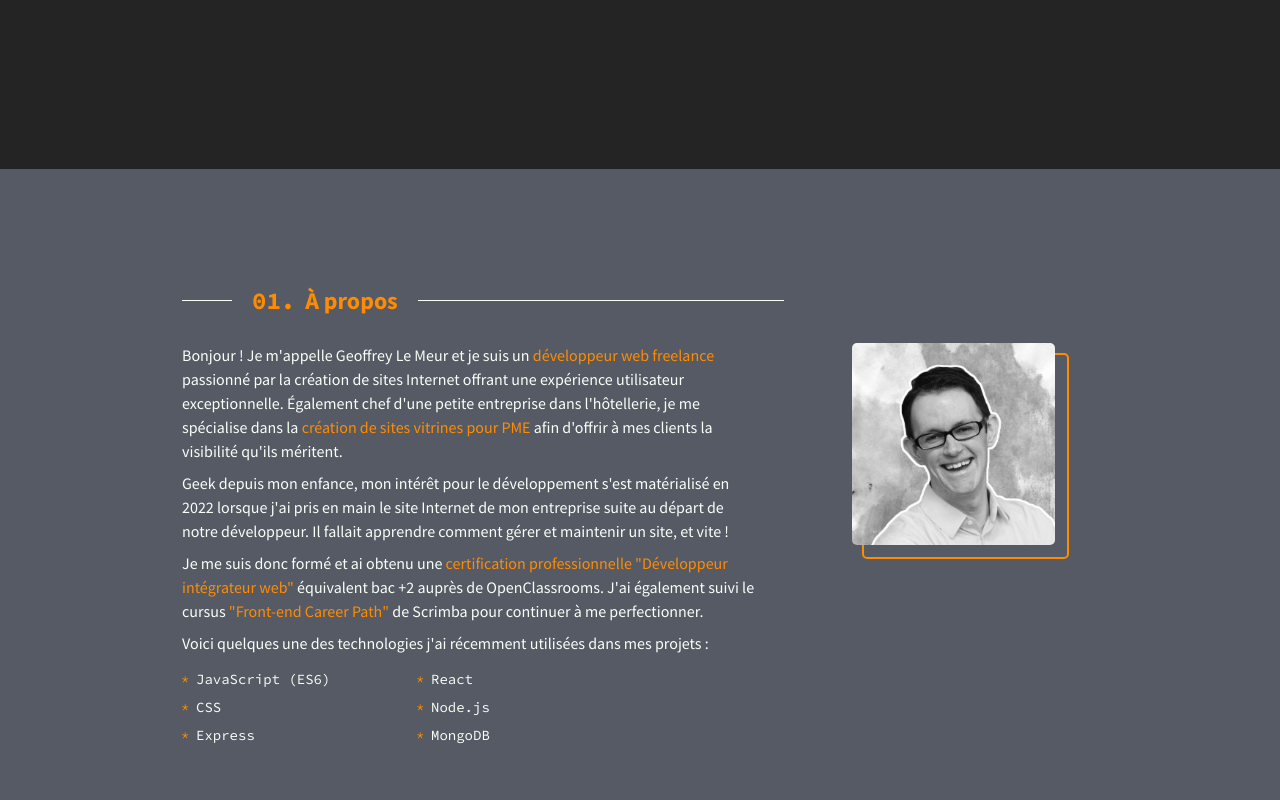
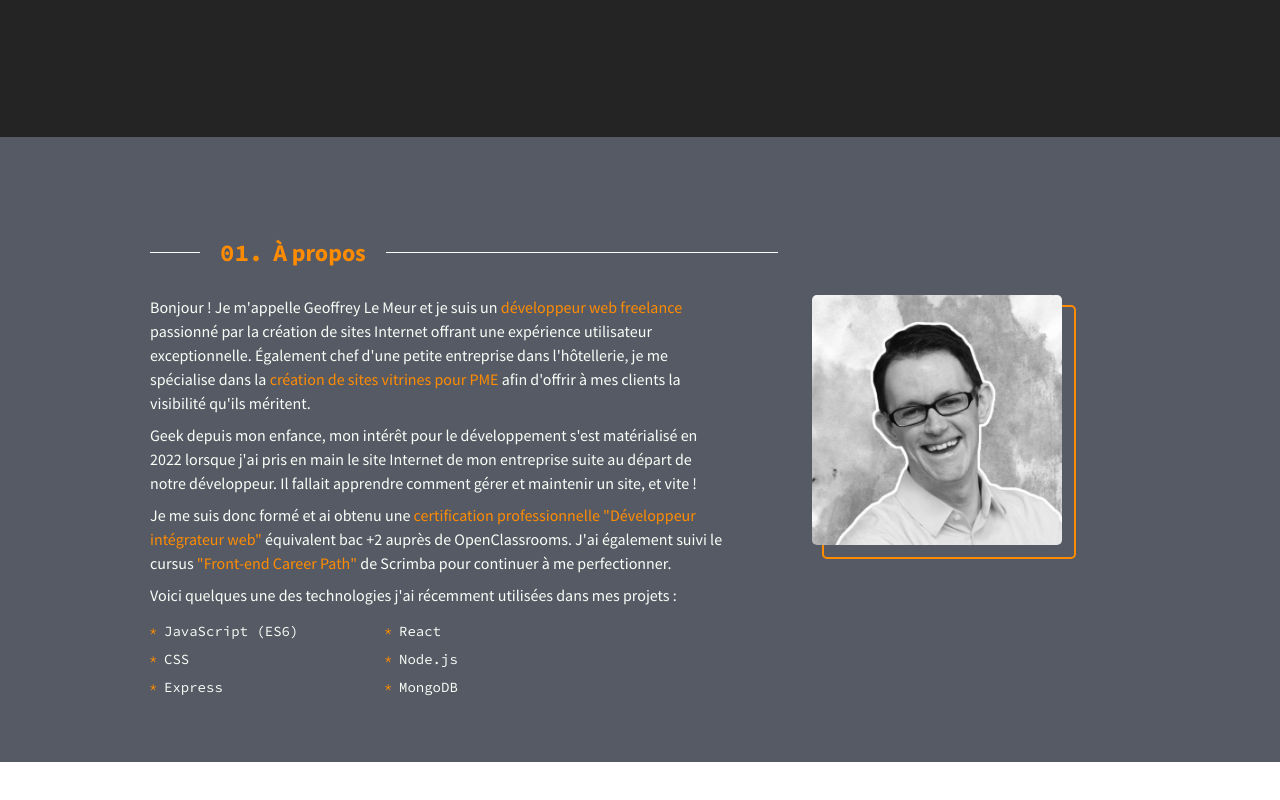
Before and after one commit to BuckyBuck135/Portfolio, a React (Vite) app: page / in a window 1280 px wide. Shown: the part 516-1316 px from the top of the page. After the commit the page ends 1278 px from the top, so only its background shows below. Built offline with nearby package versions, Linux system fonts and the light colour scheme.

Commit message:
fixed cards grid

```diff
--- a/src/Components/About/About.css
+++ b/src/Components/About/About.css
@@ -43,7 +43,7 @@
     width: 70%;
     margin: 0 auto;
     z-index: 2;
-    max-width: 300px;
+    max-width: 250px;
 }
 
 .about--image {
@@ -72,14 +72,12 @@
     filter: grayscale(0%);
 }
 
-
-
 @media screen and (min-width: 768px){
 
     .about--grid{
         display: grid;
-        grid-template-columns: 2fr 1fr;
-        gap: 0 3em;
+        grid-template-columns: minmax(10px, 1.5fr) minmax(10px, 1fr);
+        gap: 0 1em;
     }
 
     .about--image {
--- a/src/Components/About/About.jsx
+++ b/src/Components/About/About.jsx
@@ -1,6 +1,5 @@
 import React from "react"
 import "./About.css"
-
 
 export default function About() {
 
--- a/src/Components/Intro/Intro.css
+++ b/src/Components/Intro/Intro.css
@@ -15,13 +15,12 @@
   }
 
   .intro--cards-wrapper {
-      display: flex;
-      justify-content: center;
-      flex-wrap: wrap;
-      text-align: center;
-      column-gap: 2em;
-      row-gap: 3em;
-  }
+    display: grid;
+    grid-template-columns: 1fr 1fr;
+    column-gap: 2em;
+    row-gap: 3em;
+    justify-items: center;
+}
 
 /* TYPOGRAPHY */
 .intro--bio > h1,
@@ -103,3 +102,13 @@ h1::after {
         transform: translateY(0);
     }
 }
+
+/* MEDIA QUERIES */
+
+@media screen and (min-width: 1040px){
+
+    .intro--cards-wrapper {
+        display: flex;
+        justify-content: space-around;
+    }
+}
--- a/src/Components/TechCard/TechCard.css
+++ b/src/Components/TechCard/TechCard.css
@@ -1,6 +1,6 @@
 .card {
+    max-width: 200px;
     display: flex;
-    flex: 1 1 50px;
     flex-direction: column;
     align-items: center;
     gap: 0.3em
--- a/src/index.css
+++ b/src/index.css
@@ -78,4 +78,8 @@ img {
   section {
     padding: 50px 150px;
   }
+
+  .container {
+    padding: 0
+  }
 }
```
